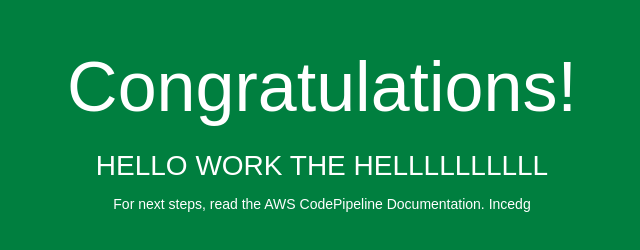
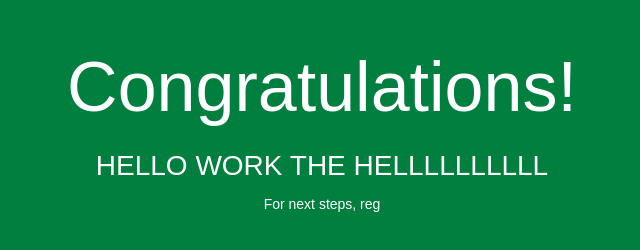
Before and after one commit to felista19/demo, a plain HTML site: page index.html in a window 1280 px wide. Shown: the whole page, without its empty margins (318-958 px from the left). Drawn offline with Linux system fonts and the light colour scheme.

Commit message:
Update index.html

```diff
--- a/index.html
+++ b/index.html
@@ -29,7 +29,7 @@
   <div align="center">
     <h1>Congratulations!</h1>
     <h2>HELLO WORK THE HELLLLLLLLLL</h2>
-    <p>For next steps, read the AWS CodePipeline Documentation. Incedg</p>
+    <p>For next steps, reg</p>
   </div>
 </body>
 </html>
```
